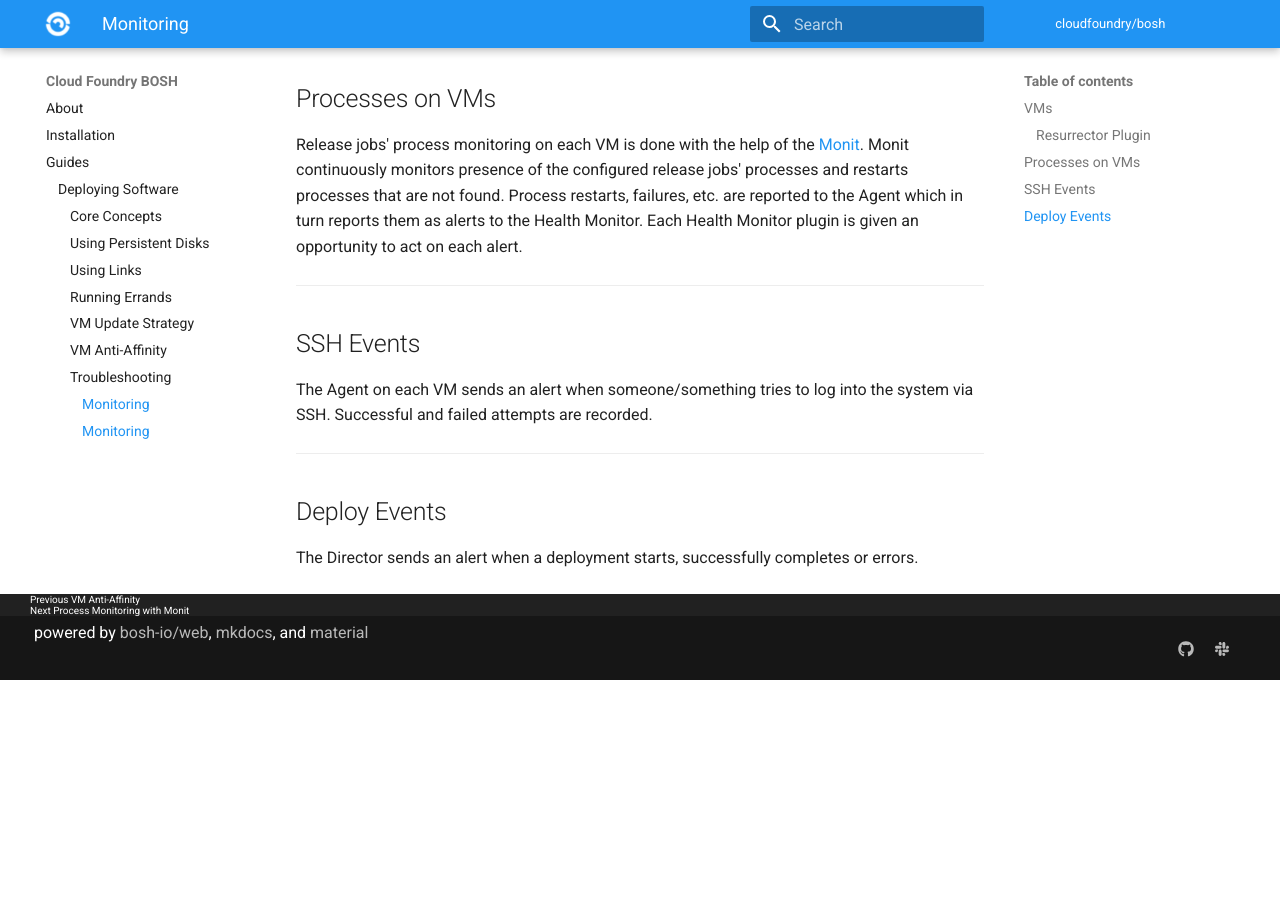
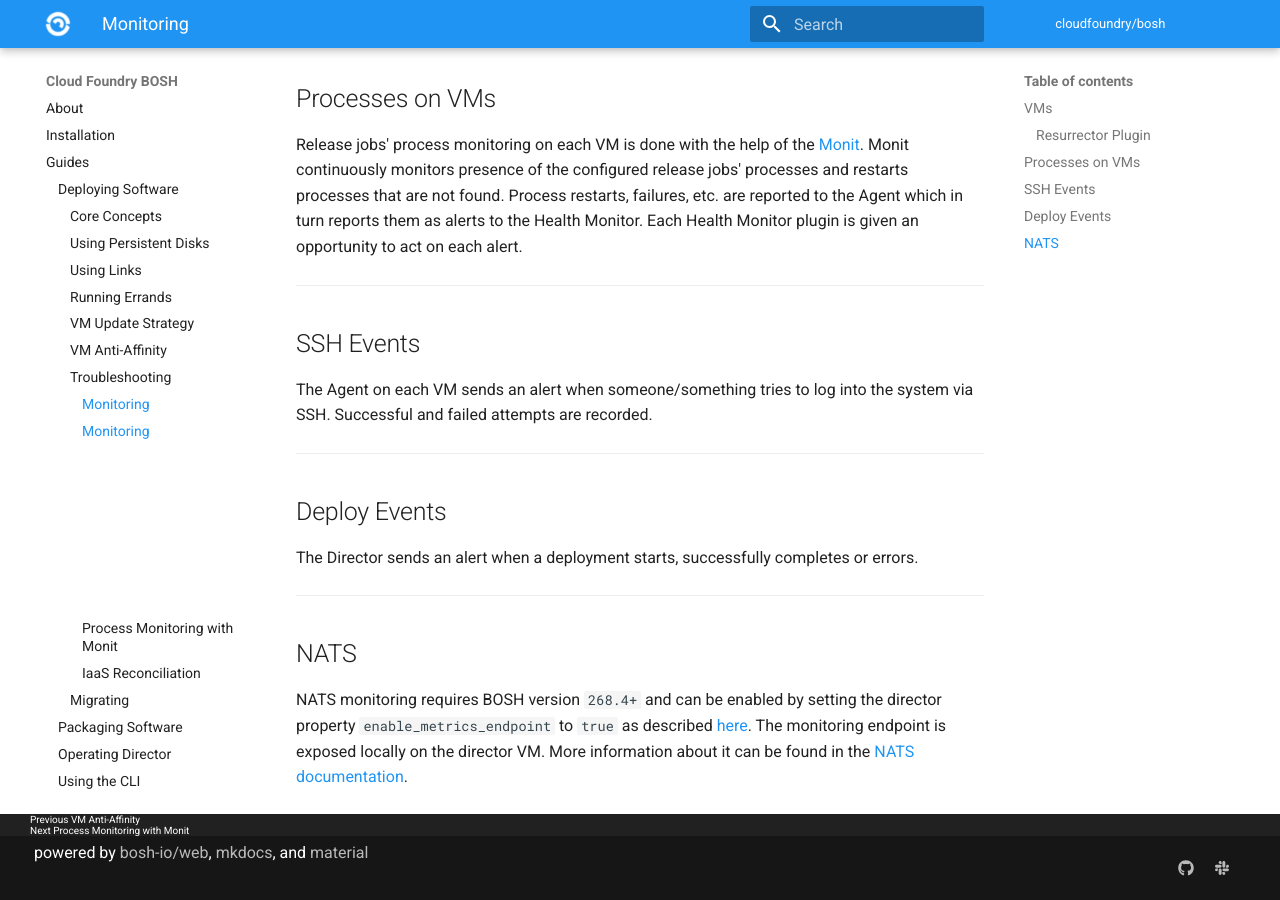
Before and after one commit to cloudfoundry/docs-bosh, an MkDocs documentation site: the page built from content/monitoring.md, in a window 1280 px wide and 900 px high, scrolled down 1107 px. Built offline with MkDocs 1.6.1 and Material for MkDocs 9.7.7, drawn with Linux system fonts in a browser that asks for light colours; old or Windows-style settings are respelled for this version of MkDocs; before the commit the page ends 1787 px from its top, so only the background shows below that.

Commit message:
Document NATS monitoring capabilities of BOSH
[#162473889](https://www.pivotaltracker.com/story/show/162473889)

Co-authored-by: Beyhan Veli <beyhan.veli@sap.com>

```diff
--- a/content/monitoring.md
+++ b/content/monitoring.md
@@ -40,3 +40,9 @@ The Agent on each VM sends an alert when someone/something tries to log into the
 ## Deploy Events {: #deploy }
 
 The Director sends an alert when a deployment starts, successfully completes or errors.
+
+---
+## NATS {: #nats }
+
+NATS monitoring requires BOSH version `268.4+` and can be enabled by setting the director property `enable_metrics_endpoint` to `true` as described [here](https://bosh.io/jobs/nats?source=github.com/cloudfoundry/bosh#p%3dnats.enable_metrics_endpoint).
+The monitoring endpoint is exposed locally on the director VM. More information about it can be found in the [NATS documentation](https://nats.io/documentation/server/gnatsd-monitoring).
```
